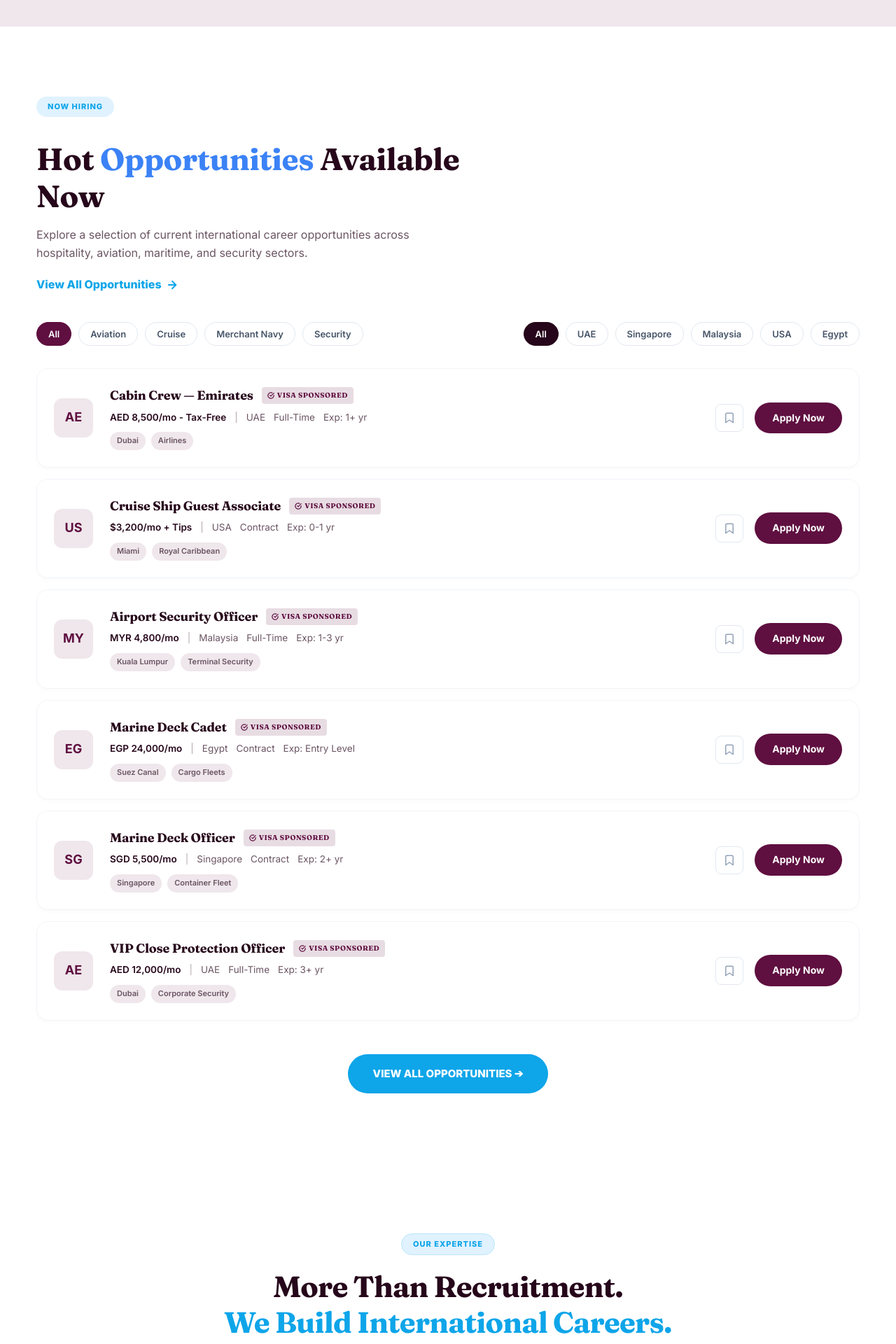
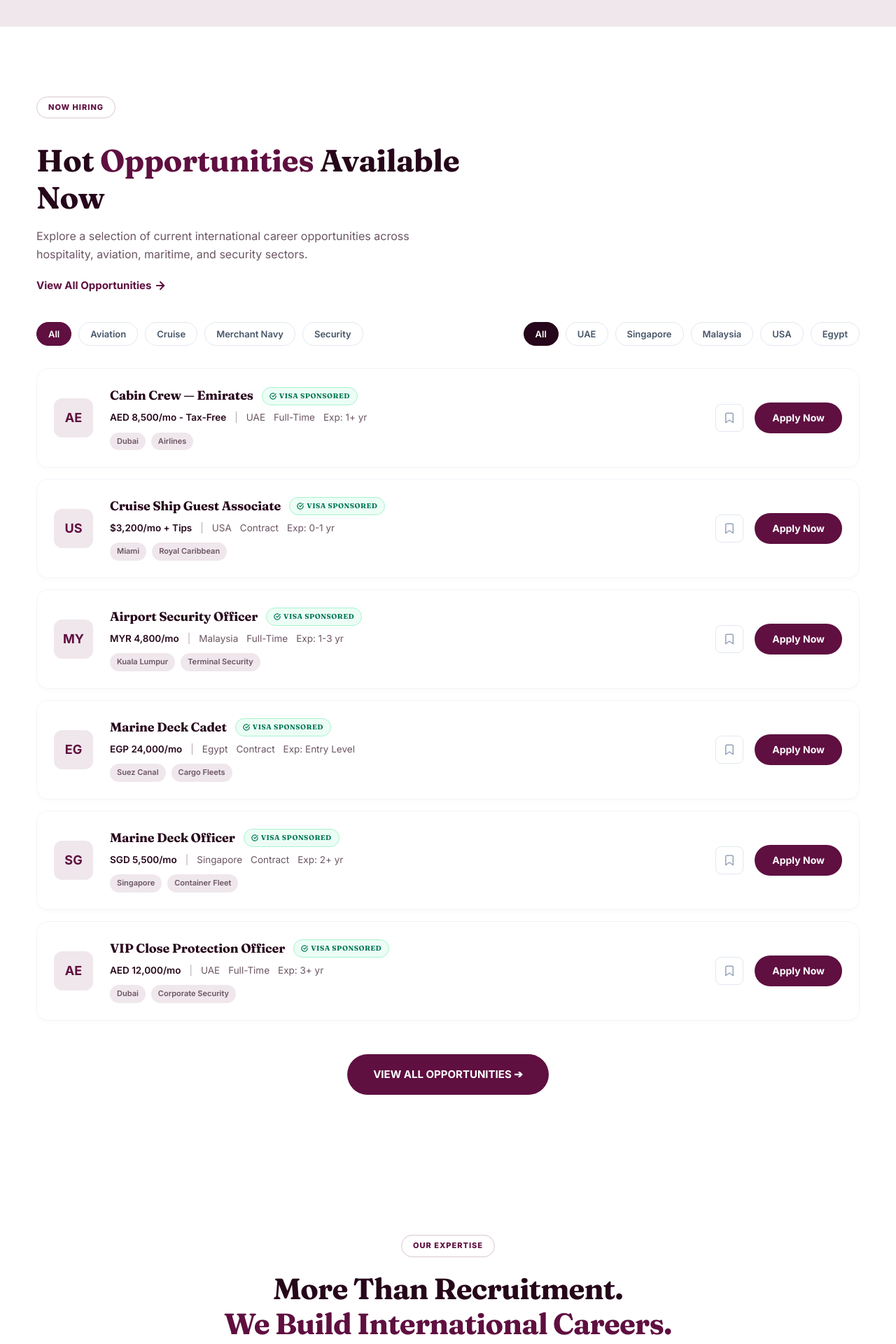
Before and after one commit to redsandigitals45/ecofusion, a React (Vite) app: page / in a window 1280 px wide. Shown: the part 2340-4260 px from the top of the page at 70% size. Built offline with nearby package versions, Linux system fonts and the light colour scheme.

Commit message:
Theme updates

```diff
--- a/src/assets/css/style.css
+++ b/src/assets/css/style.css
@@ -2550,10 +2550,11 @@ section {
   font-size: 10px;
   font-weight: 700;
   text-transform: uppercase;
-  background: var(--lavender-soft);
-  color: var(--maroon);
-  padding: 4px 8px;
-  border-radius: 4px;
+  background: #ecfdf5;
+  color: #047857;
+  border: 1px solid #a7f3d0;
+  padding: 4px 10px;
+  border-radius: 100px;
   letter-spacing: 0.05em;
   display: inline-flex;
   align-items: center;
--- a/src/pages/Home.jsx
+++ b/src/pages/Home.jsx
@@ -308,15 +308,15 @@ export default function Home() {
             <section className="section section-white" style={{ padding: '100px 0' }}>
                 <div className="container">
                     <div className="section-head" style={{ marginBottom: '40px' }}>
-                        <span className="pill-eyebrow" style={{ background: '#e0f2fe', color: '#0ea5e9', border: 'none' }}>NOW HIRING</span>
+                        <span className="pill-eyebrow">NOW HIRING</span>
                         <h2 className="heading-ink" style={{ fontSize: 'clamp(32px, 4vw, 44px)', fontWeight: '800', lineHeight: '1.2', marginBottom: '16px' }}>
-                            Hot <span style={{ color: '#3b82f6' }}>Opportunities</span> Available Now
+                            Hot <span className="accent-maroon">Opportunities</span> Available Now
                         </h2>
                         <div style={{ display: 'flex', alignItems: 'center', justifyContent: 'space-between', flexWrap: 'wrap', gap: '20px' }}>
                             <p className="text-muted" style={{ fontSize: '16px', lineHeight: '1.6', maxWidth: '600px', margin: 0 }}>
                                 Explore a selection of current international career opportunities across hospitality, aviation, maritime, and security sectors.
                             </p>
-                            <Link to="/careers" style={{ fontSize: '16px', display: 'flex', alignItems: 'center', gap: '6px', color: '#0ea5e9', fontWeight: '800', textDecoration: 'none' }}>
+                            <Link to="/careers" className="link-maroon" style={{ fontSize: '15px', display: 'flex', alignItems: 'center', gap: '4px' }}>
                                 View All Opportunities <svg width="18" height="18" viewBox="0 0 24 24" fill="none" stroke="currentColor" strokeWidth="2.5" strokeLinecap="round" strokeLinejoin="round"><path d="M5 12h14"></path><path d="m12 5 7 7-7 7"></path></svg>
                             </Link>
                         </div>
@@ -345,7 +345,7 @@ export default function Home() {
                     </div>
 
                     <div style={{ textAlign: 'center', marginTop: '48px' }}>
-                        <Link to="/contact" style={{ display: 'inline-block', background: '#0ea5e9', color: '#fff', padding: '16px 36px', borderRadius: '100px', fontWeight: '800', textDecoration: 'none', fontSize: '15px' }}>VIEW ALL OPPORTUNITIES ➔</Link>
+                        <Link to="/contact" className="btn btn-primary" style={{ padding: '16px 36px', borderRadius: '100px', fontWeight: 'bold' }}>VIEW ALL OPPORTUNITIES ➔</Link>
                     </div>
                 </div>
             </section>
@@ -354,12 +354,12 @@ export default function Home() {
             <section className="section section-white" style={{ padding: '100px 0' }}>
                 <div className="container" style={{ textAlign: 'center' }}>
                     <div className="reveal" style={{ maxWidth: '820px', margin: '0 auto 56px auto' }}>
-                        <span className="pill-eyebrow" style={{ background: '#e0f2fe', color: '#0ea5e9', border: '1px solid #bae6fd' }}>
+                        <span className="pill-eyebrow">
                             OUR EXPERTISE
                         </span>
                         <h2 className="heading-ink" style={{ fontSize: 'clamp(28px, 4vw, 42px)', fontWeight: '900', lineHeight: '1.2', letterSpacing: '-0.02em', marginBottom: '1.5rem' }}>
                             More Than Recruitment.<br />
-                            <span style={{ color: '#0ea5e9' }}>We Build International Careers.</span>
+                            <span className="accent-maroon">We Build International Careers.</span>
                         </h2>
                         <p className="text-muted" style={{ fontSize: '1.15rem', lineHeight: '1.6' }}>
                             Every successful international career begins with the right guidance, the right opportunity, and the right recruitment partner. At Ecofusion Outsourcing, we help ambitious professionals prepare for rewarding careers with trusted employers across multiple industries. From career consultation to employer coordination, our recruitment process is designed to make your journey simple, transparent, and professional.
@@ -430,8 +430,8 @@ export default function Home() {
                 <div className="container">
                     <div style={{ textAlign: 'center', maxWidth: '800px', margin: '0 auto 60px auto' }} className="reveal">
                         <h2 className="heading-ink" style={{ fontSize: 'clamp(36px, 4.5vw, 56px)', fontWeight: '900', lineHeight: '1.15', letterSpacing: '-0.02em', marginBottom: '1.25rem' }}>
-                            Where Will Your <span style={{ color: '#0ea5e9' }}>Career</span><br />
-                            <span style={{ color: '#0ea5e9' }}>Take You?</span>
+                            Where Will Your <span className="accent-maroon">Career</span><br />
+-                            <span className="accent-maroon">Take You?</span>
                         </h2>
                         <p className="text-muted" style={{ fontSize: '1.15rem', lineHeight: '1.6' }}>
                             International opportunities are available across some of the world's<br />most exciting destinations.
@@ -711,11 +711,11 @@ export default function Home() {
             <section className="section section-white" style={{ padding: '100px 0' }}>
                 <div className="container">
                     <div style={{ textAlign: 'center', maxWidth: '800px', margin: '0 auto 60px auto' }} className="reveal">
-                        <span className="pill-eyebrow" style={{ background: '#e0f2fe', color: '#0ea5e9', border: '1px solid #bae6fd' }}>
+                        <span className="pill-eyebrow">
                             HOW IT WORKS
                         </span>
                         <h2 className="heading-ink" style={{ fontSize: 'clamp(32px, 4vw, 48px)', fontWeight: '800', lineHeight: '1.2', letterSpacing: '-0.02em', marginBottom: '1.5rem' }}>
-                            Your Journey To A <span style={{ color: '#3b82f6' }}>Global Career</span>
+                            Your Journey To A <span className="accent-maroon">Global Career</span>
                         </h2>
                         <p className="text-muted" style={{ fontSize: '1.1rem', lineHeight: '1.6' }}>
                             Our recruitment process is designed to be simple, transparent, and candidate-focused.
@@ -845,12 +845,12 @@ export default function Home() {
             <section className="reviews-section" style={{ background: '#f8fafc' }}>
                 <div className="container">
                     <div className="reviews-head">
-                        <span className="eyebrow" style={{ color: '#0ea5e9', padding: '6px 16px', background: '#e0f2fe', borderRadius: '99px', display: 'inline-block', marginBottom: '20px', fontWeight: '800', fontSize: '11px', letterSpacing: '1px', textTransform: 'uppercase' }}>Candidate Feedback</span>
+                        <span className="eyebrow" style={{ padding: '6px 16px', background: '#e0f2fe', borderRadius: '99px', display: 'inline-block', marginBottom: '20px', fontWeight: '800', fontSize: '11px', letterSpacing: '1px', textTransform: 'uppercase' }}>Candidate Feedback</span>
                         <div className="reviews-rating">
                             <div className="stars" style={{ color: '#eab308' }}>★★★★★</div>
                             <span style={{ fontWeight: '800' }}>4.8</span>
                         </div>
-                        <h2 className="reviews-title" style={{ color: '#0f172a' }}>What Candidates <span style={{ color: '#3b82f6' }}>Are Saying</span></h2>
+                        <h2 className="reviews-title" style={{ color: '#0f172a' }}>What Candidates <span className="accent-maroon">Are Saying</span></h2>
                     </div>
                 </div>
 
```
